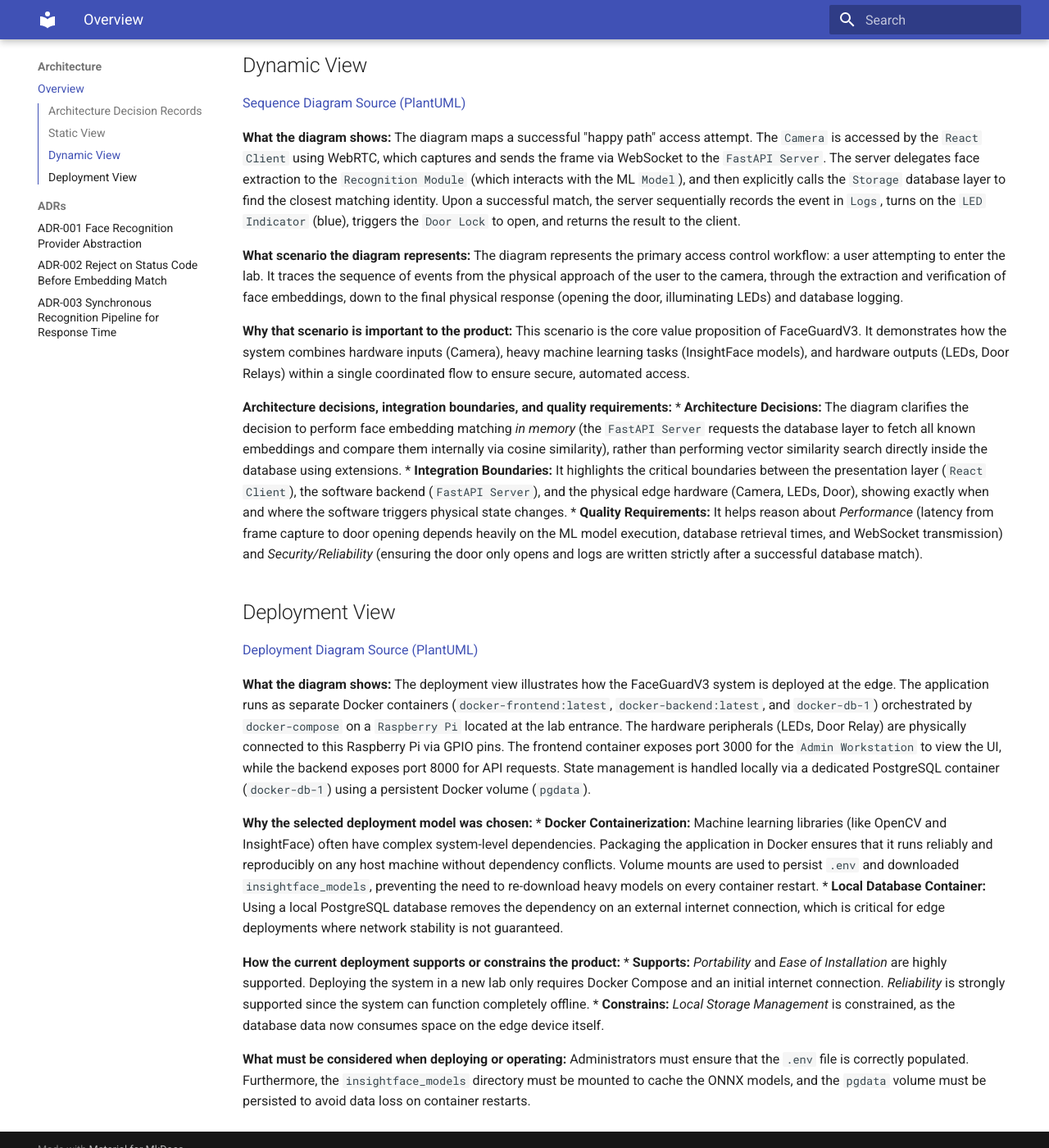
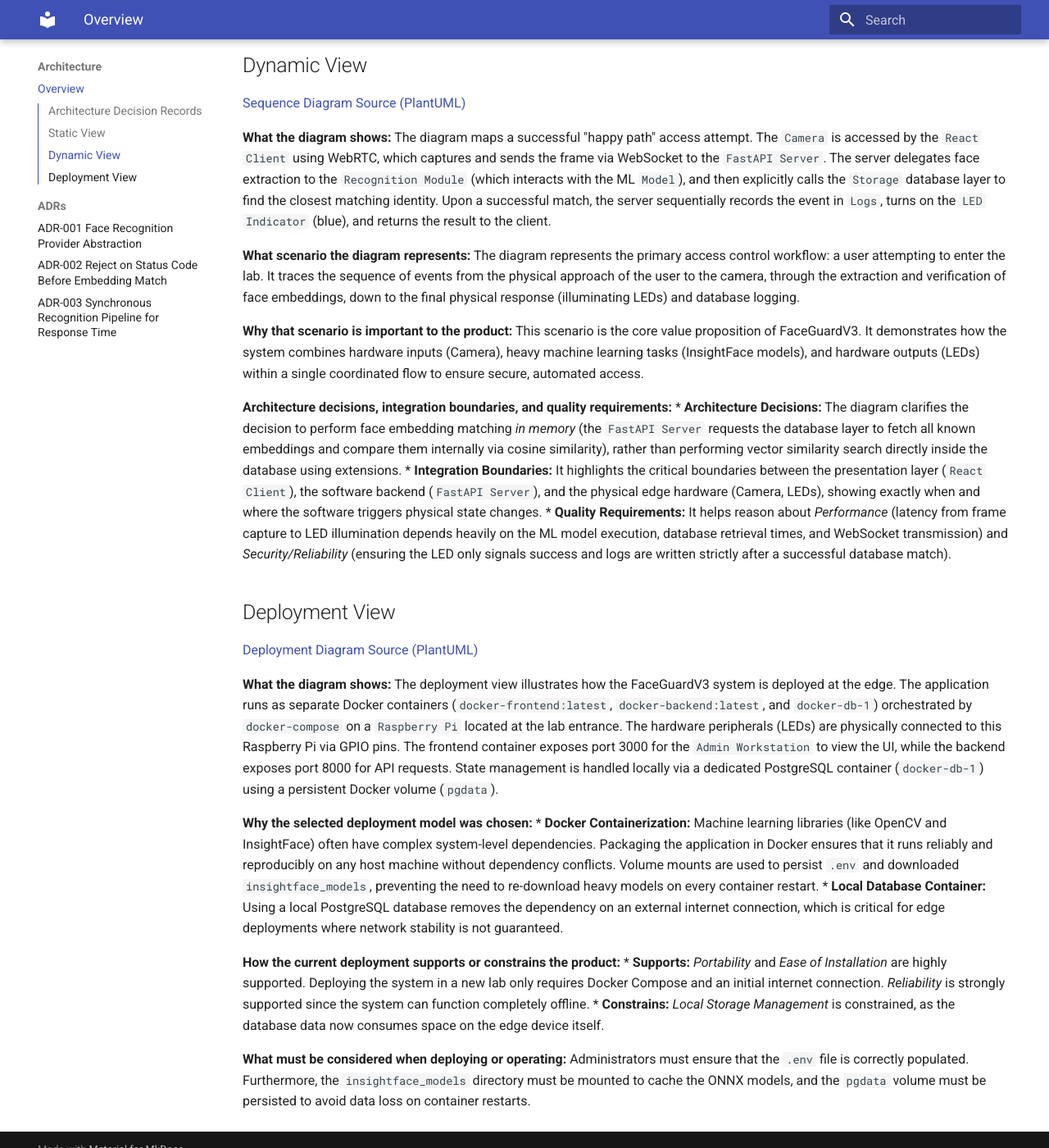
Before and after one commit to Innopolis-Robotics-Society/FaceGuardV3, an MkDocs documentation site: the page built from docs/architecture/README.md, in a window 1280 px wide and 1400 px high, scrolled down 1584 px. Shown: the whole window at 82% size. Built offline with MkDocs 1.6.1 and Material for MkDocs 9.7.7, drawn with Linux system fonts in a browser that asks for light colours; some of the changed text lies outside the part shown.

Commit message:
docs: remove obsolete door control mentions across architecture and reports, and fix backend formatting

```diff
--- a/docs/architecture/README.md
+++ b/docs/architecture/README.md
@@ -19,7 +19,7 @@
 [Component Diagram Source (PlantUML)](static-view/component-diagram.puml)
 
 **What the diagram shows:**
-The diagram illustrates the core decoupled client-server architecture of FaceGuardV3. The `React Frontend` handles the presentation layer and WebRTC camera capture. It communicates via REST API and WebSockets with the `FastAPI Backend`. The Backend coordinates face recognition by calling the internal `Face Recognition Module` (based on InsightFace), and handles persistent state by requiring the `SQL Interface` from the `PostgreSQL` database. Finally, it issues commands to the `Door & LED Controller` to manage physical access.
+The diagram illustrates the core decoupled client-server architecture of FaceGuardV3. The `React Frontend` handles the presentation layer and WebRTC camera capture. It communicates via REST API and WebSockets with the `FastAPI Backend`. The Backend coordinates face recognition by calling the internal `Face Recognition Module` (based on InsightFace), and handles persistent state by requiring the `SQL Interface` from the `PostgreSQL` database. Finally, it issues commands to the `LED Controller` to manage physical access indication.
 
 **Coupling and Cohesion:**
 *   **Coupling:** The system exhibits low coupling across all layers. The UI is completely decoupled from the ML logic and database via a clean REST/WebSocket API. By logically separating the `Face Recognition Module` behind an `Internal Python Interface`, the `FastAPI Backend` is decoupled from the specific ML implementation details.
@@ -37,18 +37,18 @@
 [Sequence Diagram Source (PlantUML)](dynamic-view/sequence-diagram.puml)
 
 **What the diagram shows:**
-The diagram maps a successful "happy path" access attempt. The `Camera` is accessed by the `React Client` using WebRTC, which captures and sends the frame via WebSocket to the `FastAPI Server`. The server delegates face extraction to the `Recognition Module` (which interacts with the ML `Model`), and then explicitly calls the `Storage` database layer to find the closest matching identity. Upon a successful match, the server sequentially records the event in `Logs`, turns on the `LED Indicator` (blue), triggers the `Door Lock` to open, and returns the result to the client.
+The diagram maps a successful "happy path" access attempt. The `Camera` is accessed by the `React Client` using WebRTC, which captures and sends the frame via WebSocket to the `FastAPI Server`. The server delegates face extraction to the `Recognition Module` (which interacts with the ML `Model`), and then explicitly calls the `Storage` database layer to find the closest matching identity. Upon a successful match, the server sequentially records the event in `Logs`, turns on the `LED Indicator` (blue), and returns the result to the client.
 
 **What scenario the diagram represents:**
-The diagram represents the primary access control workflow: a user attempting to enter the lab. It traces the sequence of events from the physical approach of the user to the camera, through the extraction and verification of face embeddings, down to the final physical response (opening the door, illuminating LEDs) and database logging.
+The diagram represents the primary access control workflow: a user attempting to enter the lab. It traces the sequence of events from the physical approach of the user to the camera, through the extraction and verification of face embeddings, down to the final physical response (illuminating LEDs) and database logging.
 
 **Why that scenario is important to the product:**
-This scenario is the core value proposition of FaceGuardV3. It demonstrates how the system combines hardware inputs (Camera), heavy machine learning tasks (InsightFace models), and hardware outputs (LEDs, Door Relays) within a single coordinated flow to ensure secure, automated access.
+This scenario is the core value proposition of FaceGuardV3. It demonstrates how the system combines hardware inputs (Camera), heavy machine learning tasks (InsightFace models), and hardware outputs (LEDs) within a single coordinated flow to ensure secure, automated access.
 
 **Architecture decisions, integration boundaries, and quality requirements:**
 *   **Architecture Decisions:** The diagram clarifies the decision to perform face embedding matching *in memory* (the `FastAPI Server` requests the database layer to fetch all known embeddings and compare them internally via cosine similarity), rather than performing vector similarity search directly inside the database using extensions.
-*   **Integration Boundaries:** It highlights the critical boundaries between the presentation layer (`React Client`), the software backend (`FastAPI Server`), and the physical edge hardware (Camera, LEDs, Door), showing exactly when and where the software triggers physical state changes.
-*   **Quality Requirements:** It helps reason about *Performance* (latency from frame capture to door opening depends heavily on the ML model execution, database retrieval times, and WebSocket transmission) and *Security/Reliability* (ensuring the door only opens and logs are written strictly after a successful database match).
+*   **Integration Boundaries:** It highlights the critical boundaries between the presentation layer (`React Client`), the software backend (`FastAPI Server`), and the physical edge hardware (Camera, LEDs), showing exactly when and where the software triggers physical state changes.
+*   **Quality Requirements:** It helps reason about *Performance* (latency from frame capture to LED illumination depends heavily on the ML model execution, database retrieval times, and WebSocket transmission) and *Security/Reliability* (ensuring the LED only signals success and logs are written strictly after a successful database match).
 
 
 ## Deployment View
@@ -56,7 +56,7 @@
 [Deployment Diagram Source (PlantUML)](deployment-view/deployment-diagram.puml)
 
 **What the diagram shows:**
-The deployment view illustrates how the FaceGuardV3 system is deployed at the edge. The application runs as separate Docker containers (`docker-frontend:latest`, `docker-backend:latest`, and `docker-db-1`) orchestrated by `docker-compose` on a `Raspberry Pi` located at the lab entrance. The hardware peripherals (LEDs, Door Relay) are physically connected to this Raspberry Pi via GPIO pins. The frontend container exposes port 3000 for the `Admin Workstation` to view the UI, while the backend exposes port 8000 for API requests. State management is handled locally via a dedicated PostgreSQL container (`docker-db-1`) using a persistent Docker volume (`pgdata`).
+The deployment view illustrates how the FaceGuardV3 system is deployed at the edge. The application runs as separate Docker containers (`docker-frontend:latest`, `docker-backend:latest`, and `docker-db-1`) orchestrated by `docker-compose` on a `Raspberry Pi` located at the lab entrance. The hardware peripherals (LEDs) are physically connected to this Raspberry Pi via GPIO pins. The frontend container exposes port 3000 for the `Admin Workstation` to view the UI, while the backend exposes port 8000 for API requests. State management is handled locally via a dedicated PostgreSQL container (`docker-db-1`) using a persistent Docker volume (`pgdata`).
 
 **Why the selected deployment model was chosen:**
 *   **Docker Containerization:** Machine learning libraries (like OpenCV and InsightFace) often have complex system-level dependencies. Packaging the application in Docker ensures that it runs reliably and reproducibly on any host machine without dependency conflicts. Volume mounts are used to persist `.env` and downloaded `insightface_models`, preventing the need to re-download heavy models on every container restart.
```
Also changed, not shown: reports/week2/user-stories.md (+1 -1 lines), reports/week4/customer-review-transcript.md (+1 -1 lines), reports/week5/README.md (+2 -2 lines), 4 other files.
